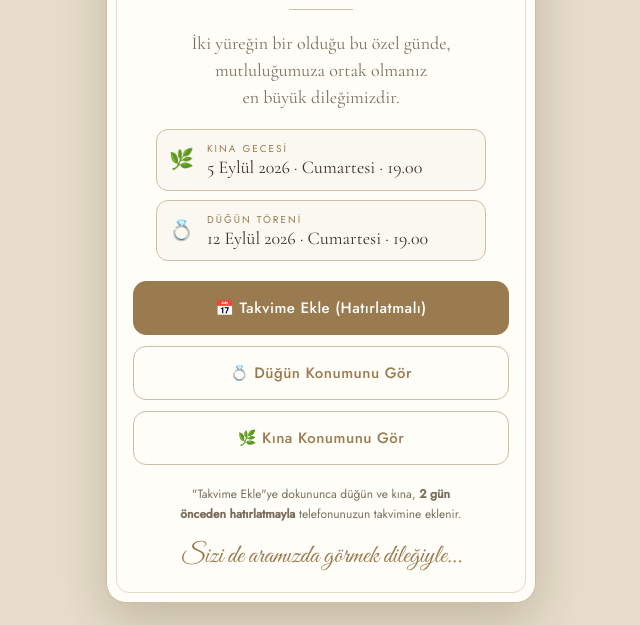
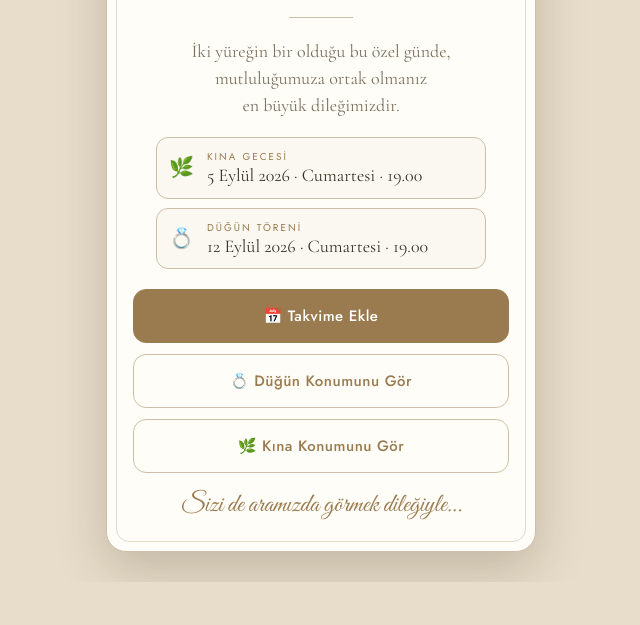
Before and after one commit to YigitTilki/dugun, a plain HTML site: page index.html in a window 1280 px wide. Shown: the part 218-843 px from the top of the page, without its empty margins (319-959 px from the left). After the commit the page ends 800 px from the top, so only its background shows below. Drawn offline with nearby package versions, Linux system fonts and the light colour scheme.

Commit message:
Takvime ekle butonu sadelesti; hatirlatma notu kaldirildi

```diff
--- a/index.html
+++ b/index.html
@@ -91,15 +91,10 @@
     </div>
 
     <div class="btns">
-      <a class="btn primary" href="dugun-takvim.ics" download>📅 Takvime Ekle (Hatırlatmalı)</a>
+      <a class="btn primary" href="dugun-takvim.ics" download>📅 Takvime Ekle</a>
       <a class="btn ghost" href="https://maps.app.goo.gl/1dvWSxsH5bLaQssVA" target="_blank" rel="noopener">💍 Düğün Konumunu Gör</a>
       <a class="btn ghost" href="https://maps.app.goo.gl/4ajuweib1sFcuWrq5" target="_blank" rel="noopener">🌿 Kına Konumunu Gör</a>
     </div>
-
-    <p class="note">
-      "Takvime Ekle"ye dokununca düğün ve kına, <b>2 gün önceden hatırlatmayla</b>
-      telefonunuzun takvimine eklenir.
-    </p>
 
     <p class="foot">Sizi de aramızda görmek dileğiyle…</p>
    </div>
```
